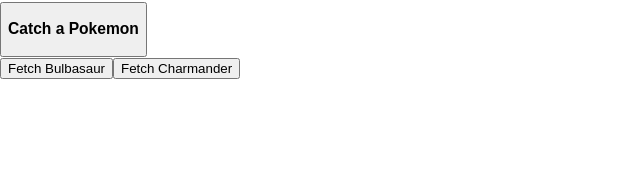
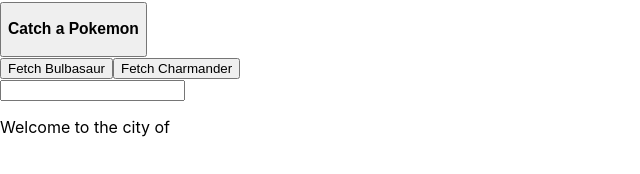
Before and after one commit to ironkamosi/cyf-pokedex, a React (Create React App) app: page / in a window 1280 px wide. Shown: the part 548-722 px from the top of the page, without its empty margins (0-640 px from the left). Built offline with nearby package versions, Linux system fonts and the light colour scheme.

Commit message:
week 3 complete exercise f

```diff
--- a/src/App.js
+++ b/src/App.js
@@ -3,7 +3,7 @@
 import BestPokemon from "./BestPokemon";
 import CaughtPokemon from "./CaughtPokemon";
 import PokemonMovesSelector from "./PokemonMovesSelector";
-
+import PokemonCity from "./PokemonCity"
 function App() {
   function logWhenClicked() {
     console.log("I am grateful");
@@ -13,7 +13,8 @@
       <Logo appName="Pokedex" handleClick={logWhenClicked} />
       <BestPokemon abilities={["Anticipation", "Adaptability", "Run-Away"]} />
       <CaughtPokemon date={new Date().toLocaleDateString()} />
-      <PokemonMovesSelector/>
+      <PokemonMovesSelector />
+      <PokemonCity/>
 
     </div>
   );
--- /dev/null
+++ b/src/PokemonCity.jsx
@@ -0,0 +1,25 @@
+import React, { useState } from "react";
+
+function PokemonCity() {
+    const [city, setCity] = useState("");
+
+function updateCity(event) {
+    setCity(event.target.value)
+}
+  return (
+    <div>
+      <input type="text" value={city} onChange={updateCity} />
+      <p>Welcome to the city of {city.toUpperCase()}</p>
+    </div>
+  );
+}
+
+export default PokemonCity;
+/*
+8. Change the updateCity component so that it has a parameter named event.
+9. Add a console.log to inspect the value of event.target.value. What happens when you type in the input?
+10. Using setCity, update the city state to what was typed in the input box.
+7. Create a function within the component called updateCity. Pass this function to the onChange event handler.
+
+
+*/
```
